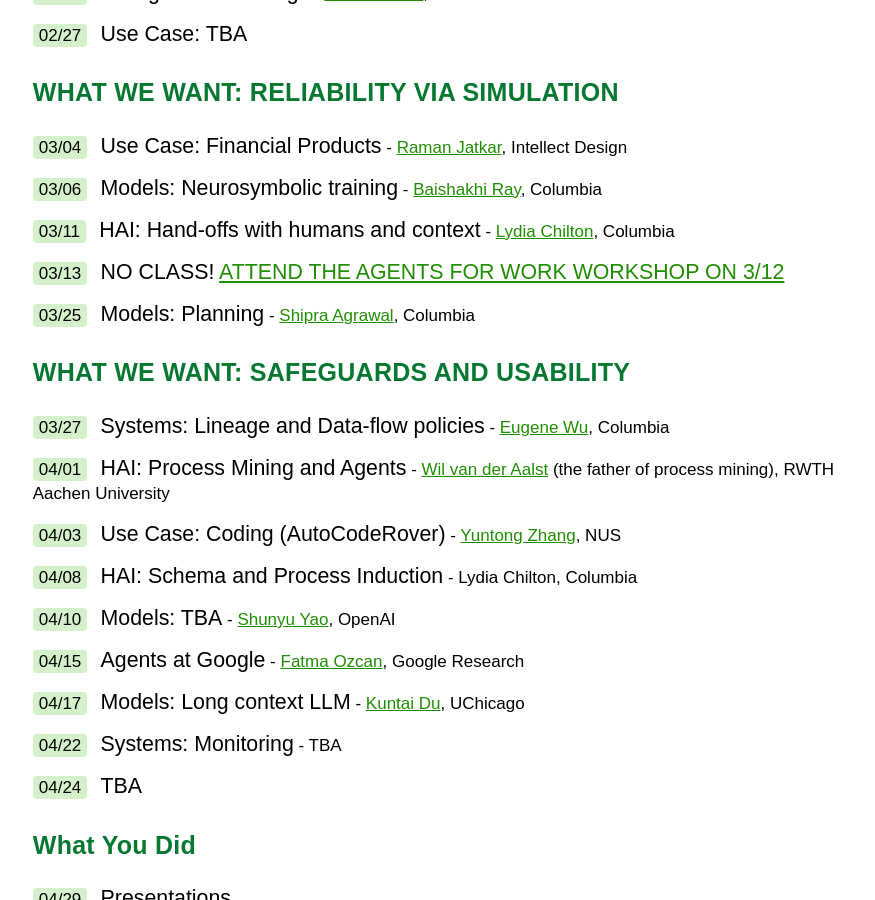
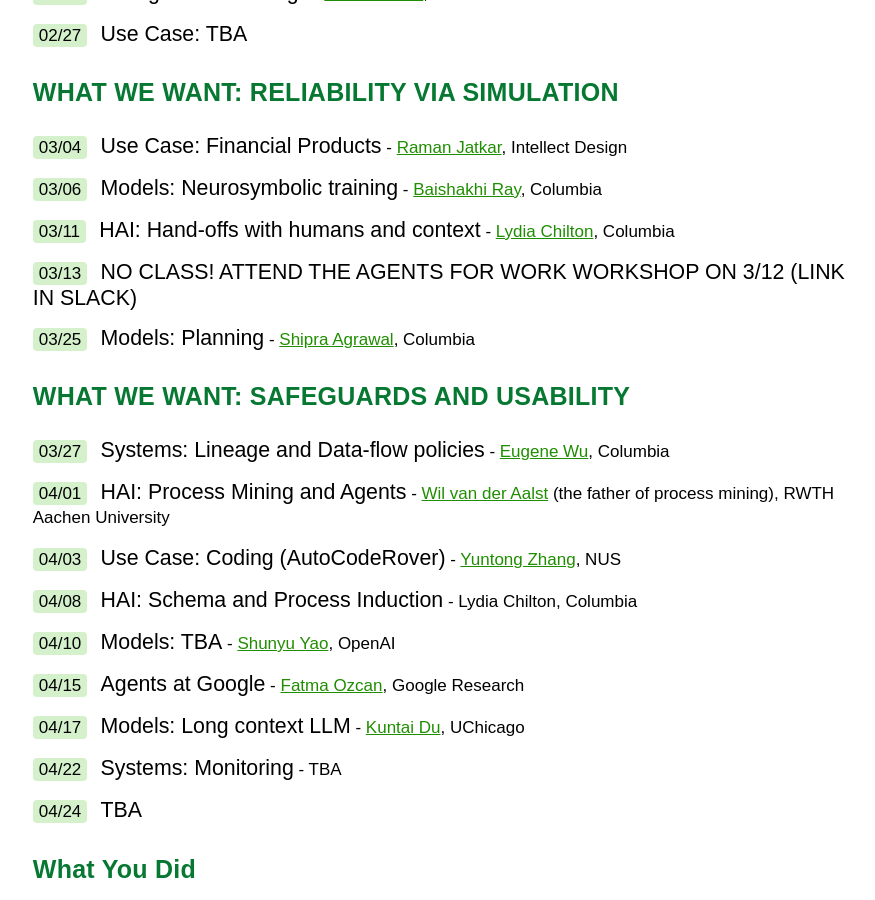
Before and after one commit to w6113/w6113.github.io, a Jekyll site: the page built from index.md, in a window 1280 px wide and 900 px high, scrolled down 2428 px. Shown: the whole window, without its empty margins (290-1165 px from the left). Built offline with Jekyll 4.4.1, drawn with Linux system fonts in a browser that asks for light colours.

Commit message:
lazy commit msg

```diff
--- a/index.md
+++ b/index.md
@@ -111,7 +111,7 @@
 
 <span class="date">03/11</span> <span class="topic">HAI: Hand-offs with humans and context</span> - [Lydia Chilton](https://www.cs.columbia.edu/~chilton/chilton.html), Columbia
 
-<span class="date">03/13</span> <span class="workshop topic">No Class!  <a href="https://www.eventbrite.com/e/nyc-agents-workshop-agents-for-work-tickets-1207855581559?aff=oddtdtcreator">Attend the Agents for Work workshop on 3/12</a></span>
+<span class="date">03/13</span> <span class="workshop topic">No Class!  Attend the Agents for Work workshop on 3/12 (link in slack)</span>
 
 <span class="date">03/25</span> <span class="topic">Models: Planning</span> - [Shipra Agrawal](https://www.columbia.edu/~sa3305/), Columbia
 
```
Also changed, not shown: Gemfile.lock.
